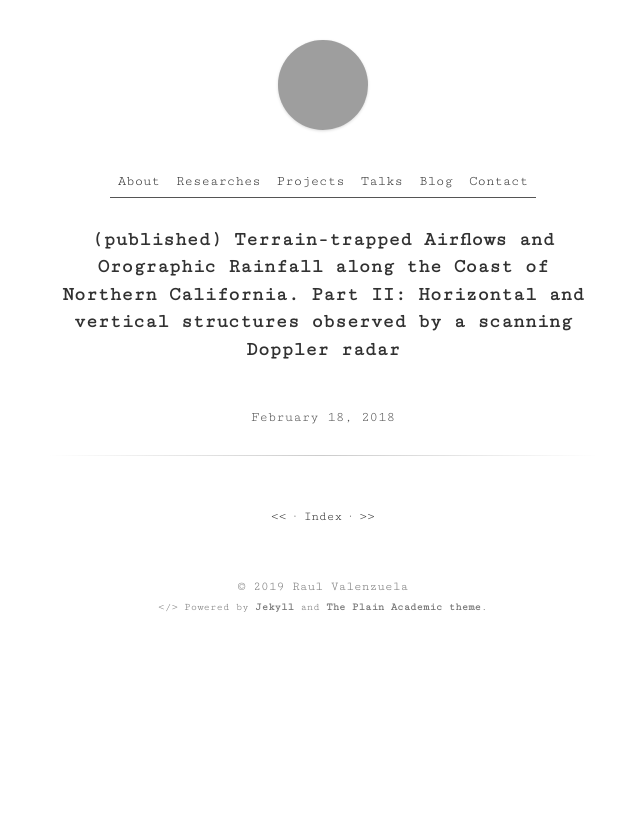
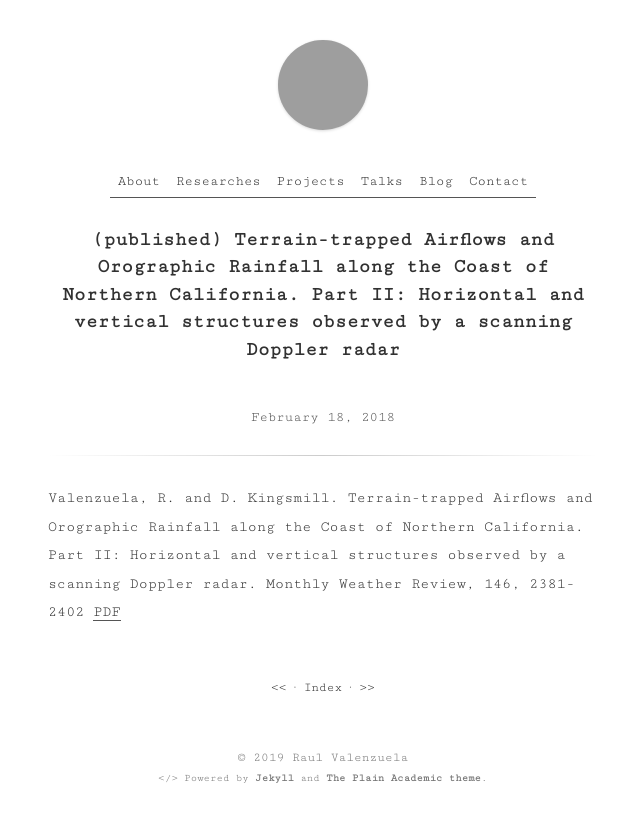
Before and after one commit to rvalenzuelar/rvalenzuelar.github.io, a Jekyll site: the page built from _researches/2018-02-18-terrain-trapped-airflows-p2-mwr.md, in a window 1280 px wide, cut to the strip 0-822 px from the top of the page. Shown: the whole strip, without its empty margins (317-957 px from the left). Built offline with Jekyll 4.4.1, drawn with Linux system fonts in a browser that asks for light colours; grey boxes are pictures that could not be loaded.

Commit message:
updated research

```diff
--- a/_researches/2018-02-18-terrain-trapped-airflows-p2-mwr.md
+++ b/_researches/2018-02-18-terrain-trapped-airflows-p2-mwr.md
@@ -5,3 +5,5 @@ date: 2018-02-18
 authors:
 status: published
 ---
+
+Valenzuela, R. and D. Kingsmill. Terrain-trapped Airflows and Orographic Rainfall along the Coast of Northern California. Part II: Horizontal and vertical structures observed by a scanning Doppler radar. Monthly Weather Review, 146, 2381-2402 [PDF](https://journals.ametsoc.org/doi/pdf/10.1175/MWR-D-17-0227.1)
```
Also changed, not shown: _researches/2015-01-18-orographic-precipitation-forcing-mwr.md (+2 -0 lines), _researches/2017-01-18-ccope-jhm.md (+2 -0 lines), _researches/2017-02-18-terrain-trapped-airflows-p1-mwr.md (+2 -0 lines), _researches/2018-09-18-precipitation-impacts-atmospheric-rivers-jhm.md (+2 -0 lines), _researches/2019-09-18-extreme-daily-rainfall-jhm.md (+1 -1 lines).
